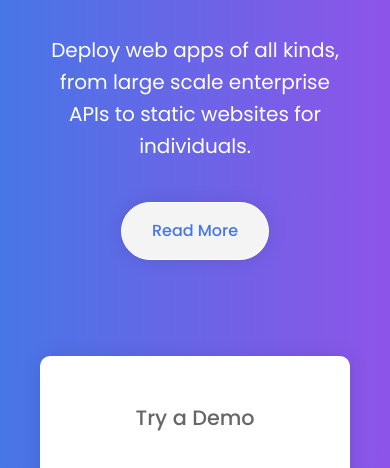
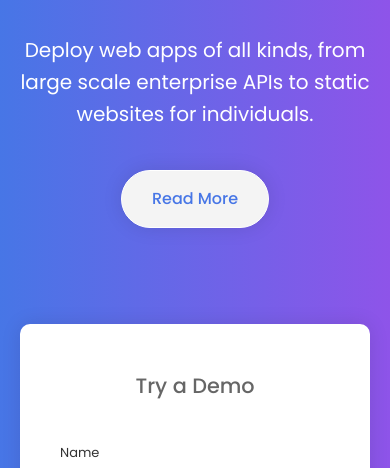
Before and after one commit to Dibyajyoti470/Cloud-Hosting, a plain HTML site: page index.html in a window 390 px wide. Shown: the part 314-782 px from the top of the page. Drawn offline with nearby package versions, Linux system fonts and the light colour scheme.

Commit message:
Container Padding Changed

```diff
--- a/css/style.css
+++ b/css/style.css
@@ -471,6 +471,11 @@ img {
 
 @media(max-width: 500px){
 
+    .container {
+        max-width: 100%;
+        padding: 0 20px;
+    }
+
     .navbar {
         height: 150px;
         padding:
```
